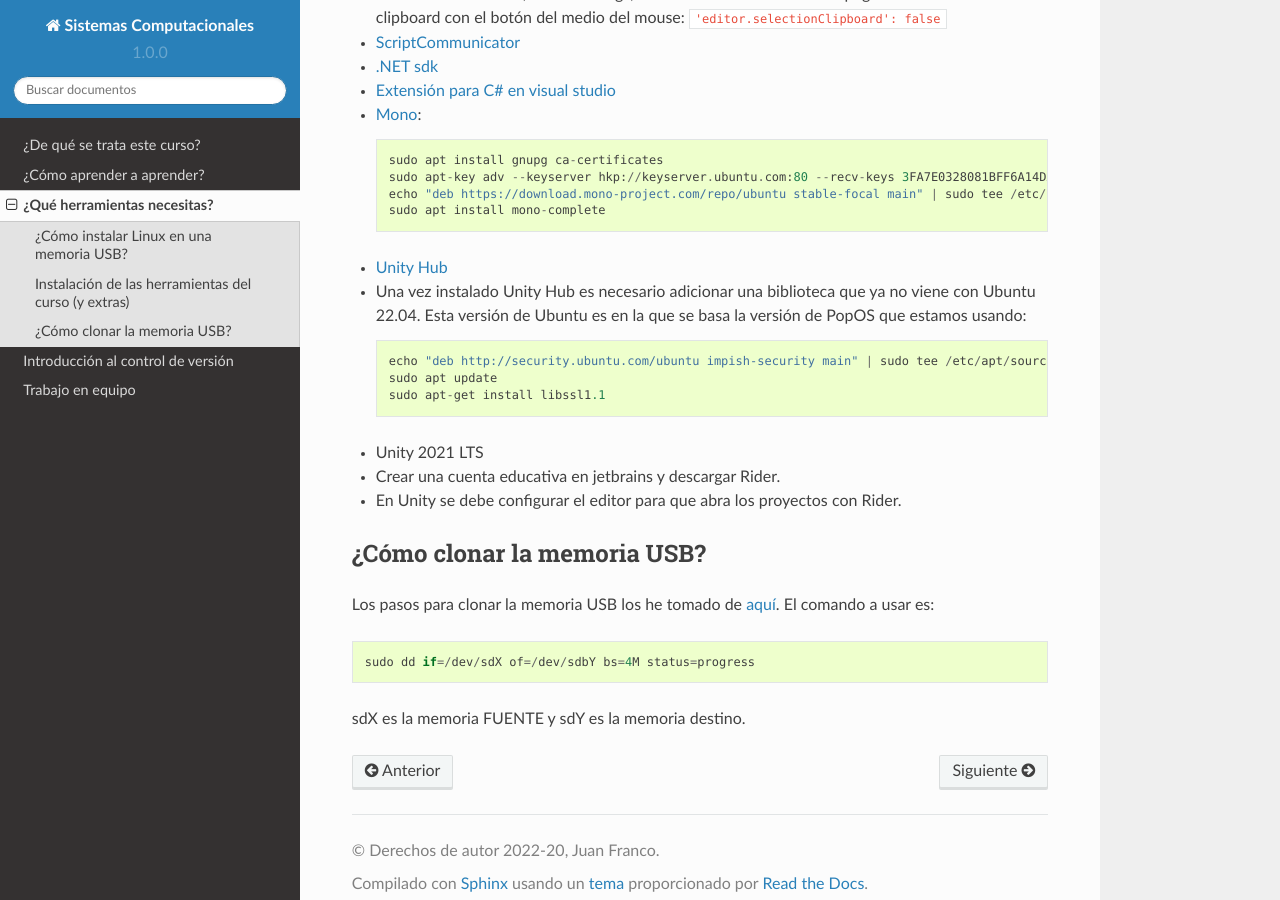
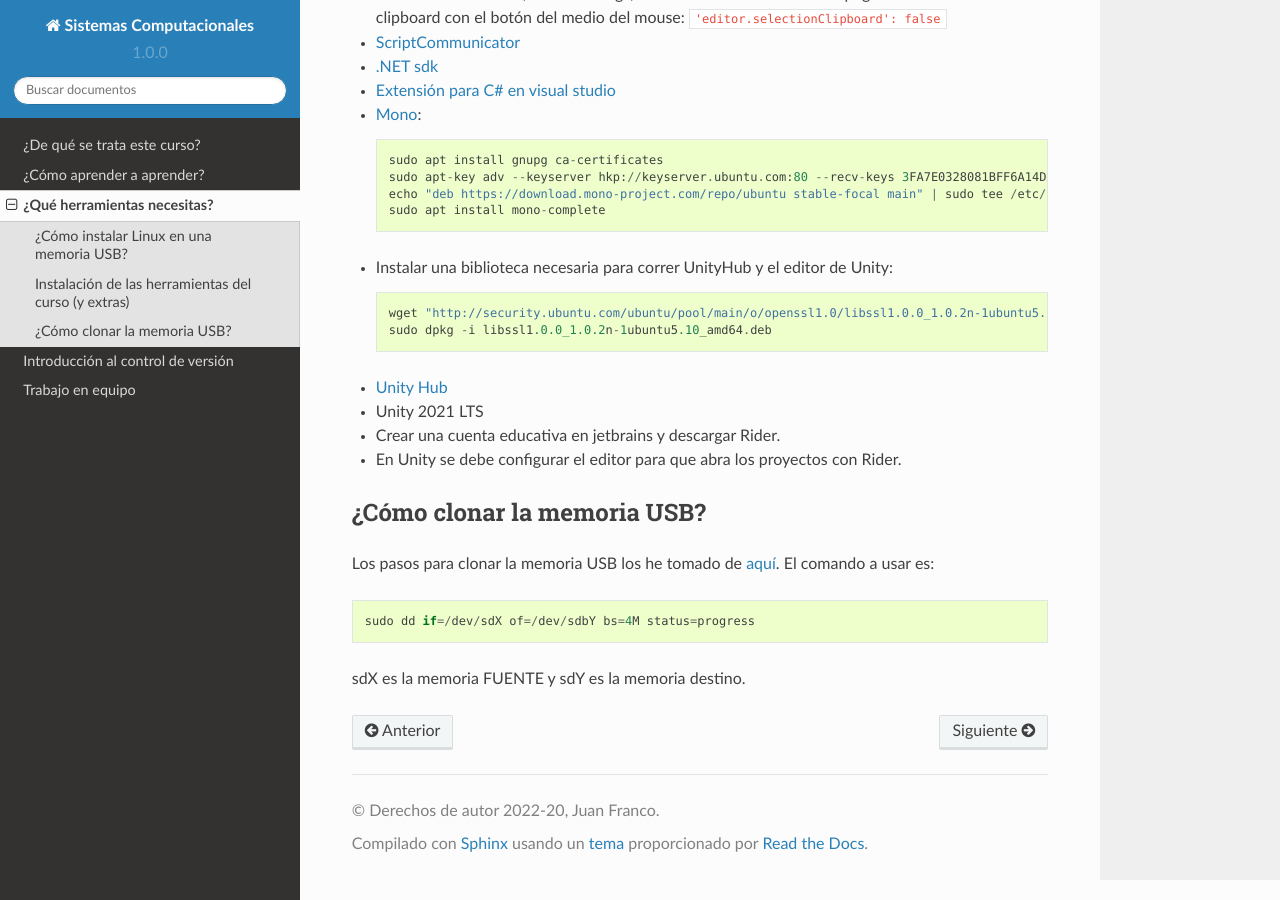
Before and after one commit to juanferfranco/SistemasComputacionales, a Sphinx documentation site: the page built from docs/_intro/tools.rst, in a window 1280 px wide and 900 px high, scrolled down 1751 px. Built offline with Sphinx 7.4.7 and the Read the Docs theme 2.0.0, drawn with Linux system fonts in a browser that asks for light colours.

Commit message:
Update UnityHub libssl requierements and gitignore to ignore .vscode

```diff
--- a/docs/_intro/tools.rst
+++ b/docs/_intro/tools.rst
@@ -85,14 +85,12 @@ scripting.
    echo "deb https://download.mono-project.com/repo/ubuntu stable-focal main" | sudo tee /etc/apt/sources.list.d/mono-official-stable.list
    sudo apt install mono-complete
 
+* Instalar una biblioteca necesaria para correr UnityHub y el editor de Unity::
+
+   wget "http://security.ubuntu.com/ubuntu/pool/main/o/openssl1.0/libssl1.0.0_1.0.2n-1ubuntu5.10_amd64.deb"
+   sudo dpkg -i libssl1.0.0_1.0.2n-1ubuntu5.10_amd64.deb
+
 * `Unity Hub <https://docs.unity3d.com/hub/manual/InstallHub.html#install-hub-linux>`__
-* Una vez instalado Unity Hub es necesario adicionar una biblioteca que ya no viene con Ubuntu 22.04. Esta
-  versión de Ubuntu es en la que se basa la versión de PopOS que estamos usando::
-
-   echo "deb http://security.ubuntu.com/ubuntu impish-security main" | sudo tee /etc/apt/sources.list.d/impish-security.list
-   sudo apt update
-   sudo apt-get install libssl1.1
-
 * Unity 2021 LTS
 * Crear una cuenta educativa en jetbrains y descargar Rider.
 * En Unity se debe configurar el editor para que abra los proyectos con Rider.
```
Also changed, not shown: 1 other file.
